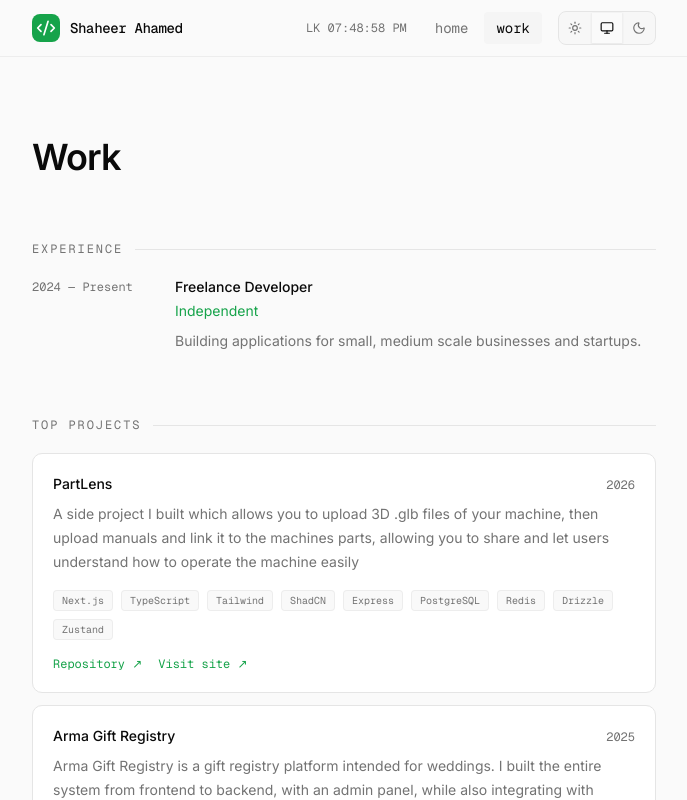
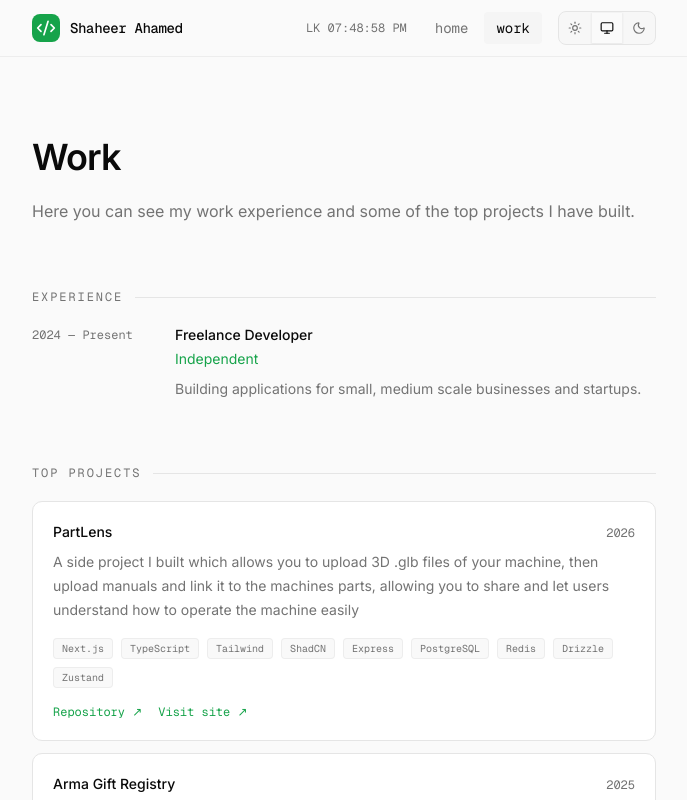
Before and after one commit to spicybirsge/portfolio, a Next.js app: page /work in a window 1280 px wide. Shown: the top 800 px of the page, without its empty margins (296-983 px from the left). Built offline with nearby package versions, Linux system fonts and the light colour scheme.

Commit message:
feat: add work description to portfolio data and clean up WorkPage component

```diff
--- a/src/app/work/page.tsx
+++ b/src/app/work/page.tsx
@@ -8,7 +8,10 @@ export const metadata = { title: "Work" }
 
 export default function WorkPage() {
   return <><Navbar /><main id="main-content" className="mx-auto w-full max-w-[672px] space-y-16 px-5 pt-16 sm:px-6 sm:pt-20">
-    <section><h1 className="text-4xl font-semibold tracking-tight">Work</h1><p className="mt-5 text-base leading-7 text-muted-foreground">{portfolio.sections.workDescription}</p></section>
+    <section><h1 className="text-4xl font-semibold tracking-tight">Work</h1><p className="mt-5 text-base leading-7 text-muted-foreground">{portfolio.sections.workDescription}</p>
+
+    </section>
+
     <Experience />
     <Projects />
     <Contact />
--- a/src/data/portfolio.json
+++ b/src/data/portfolio.json
@@ -32,7 +32,7 @@
   "sections": {
     "skillsTitle": "Tools I work with",
     "workTitle": "Top projects",
-    "workDescription": "",
+    "workDescription": "Here you can see my work experience and some of the top projects I have built.",
     "experienceTitle": "Experience",
     "contactTitle": "Get in touch",
     "contactDescription": "I'm always up for a good conversation. Contact me using anything below.",
```
